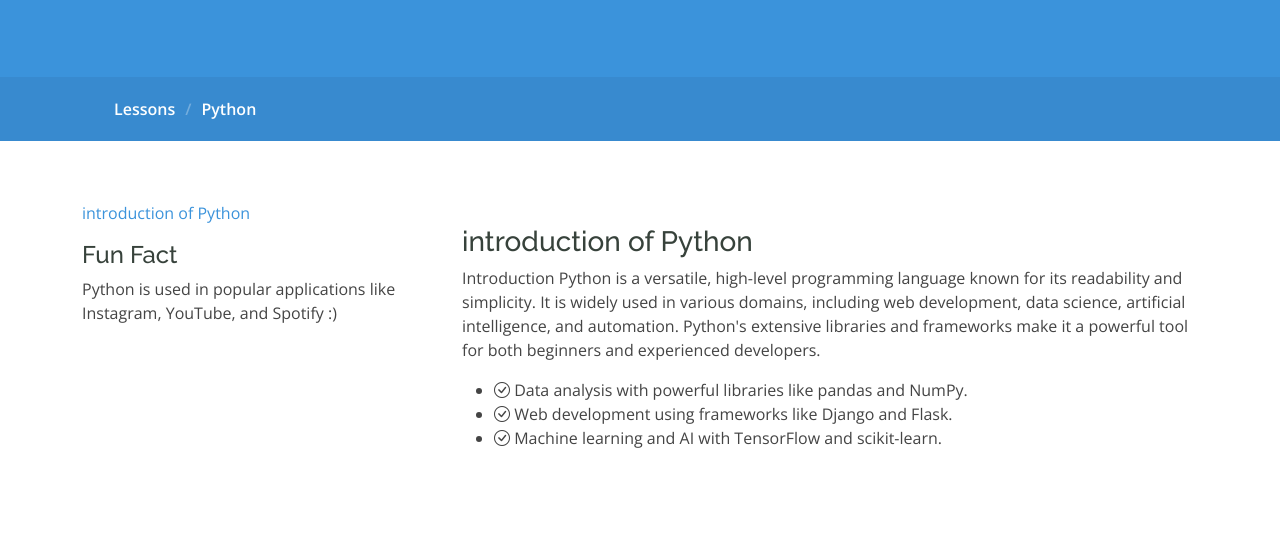
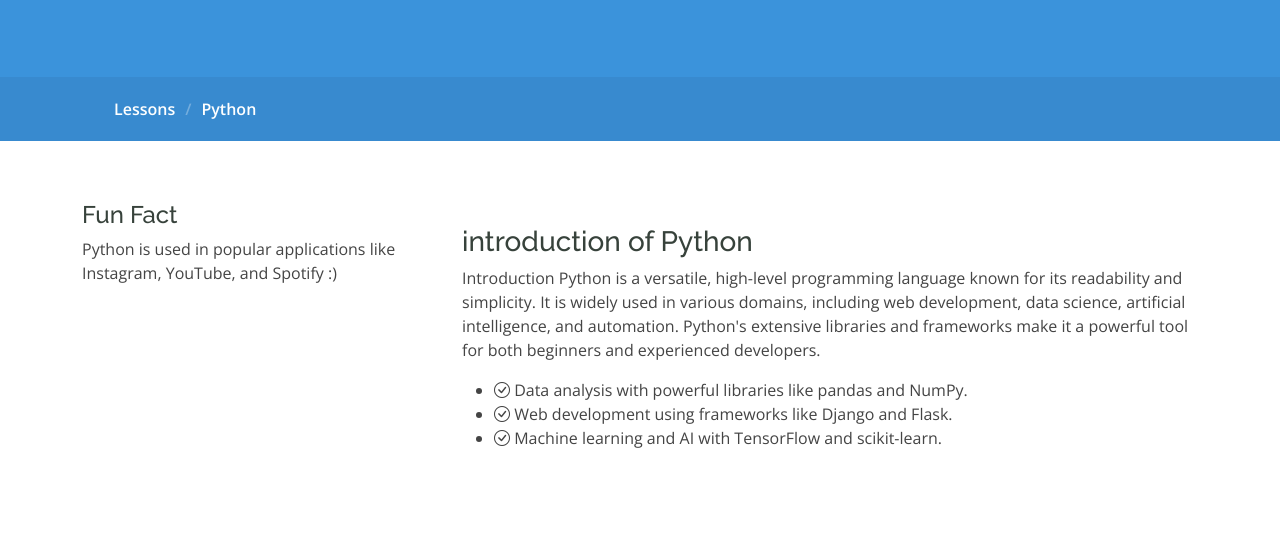
Before and after one commit to CodNex-com/CodNex.com, a plain HTML site: page events.html in a window 1280 px wide. Shown: the part 252-800 px from the top of the page. Drawn offline with nearby package versions, Linux system fonts and the light colour scheme.

Commit message:
Update events.html

```diff
--- a/events.html
+++ b/events.html
@@ -84,7 +84,7 @@
         <div class="row gy-4">
           <div class="col-lg-4" data-aos="fade-up" data-aos-delay="100">
             <div class="services-list">
-              <p><a href="#" class="active"> introduction of Python </a></p>
+
             </div>
             <h4>Fun Fact</h4>
             <p>Python is used in popular applications like Instagram, YouTube, and Spotify :)</p>
```
